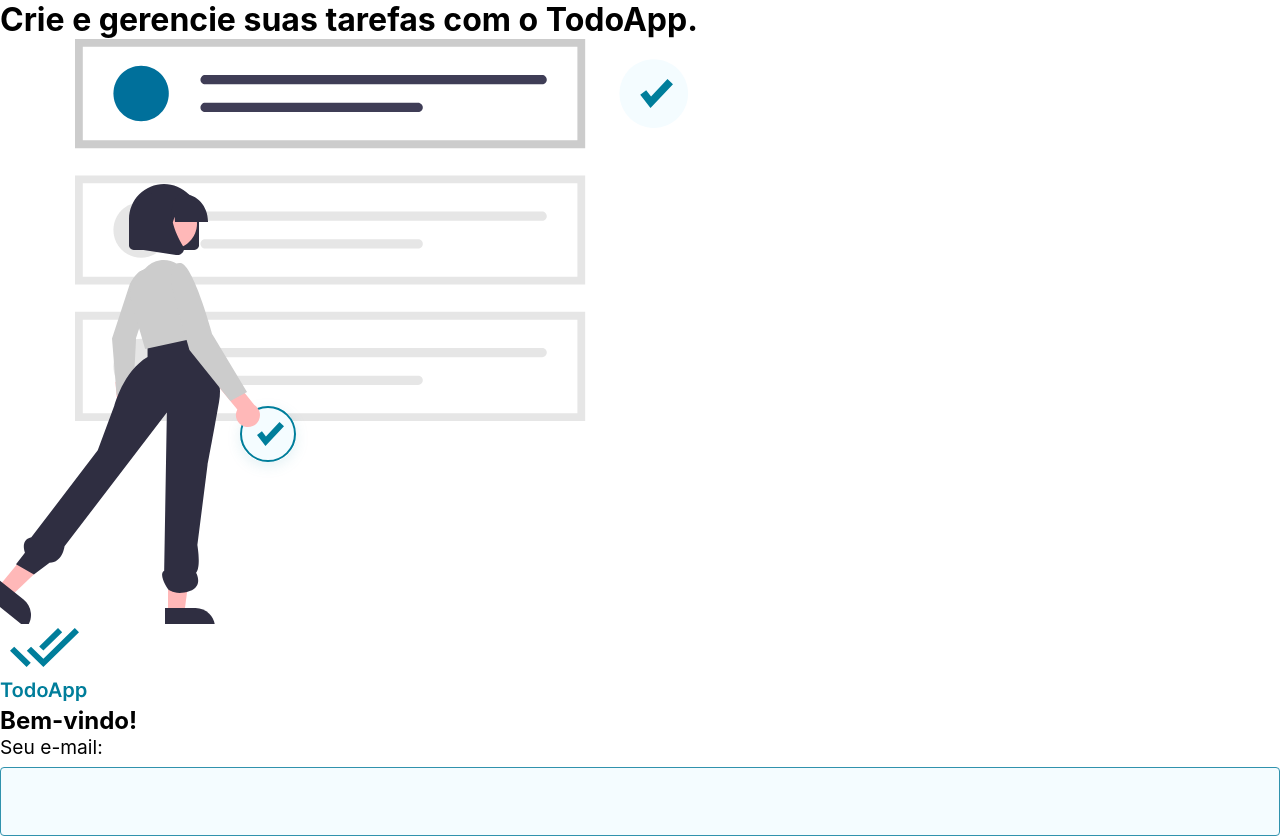
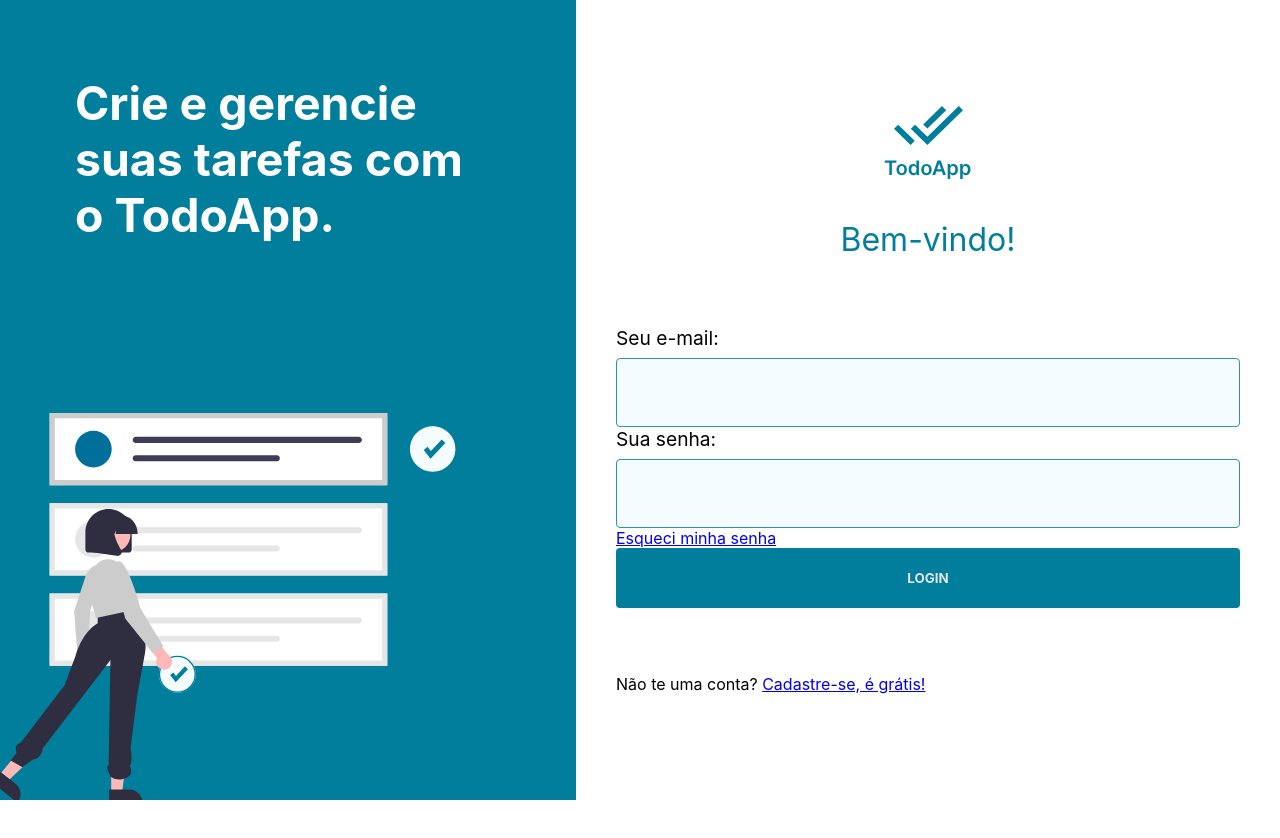
Before and after one commit to estefaneluz/to-do-frontend, a React (Create React App) app: page / in a window 1280 px wide. Shown: the top 838 px of the page. After the commit the page ends 800 px from the top, so only its background shows below. Built offline with nearby package versions, Linux system fonts and the light colour scheme.

Commit message:
STYLE: creating styled components for auth page

```diff
--- a/src/pages/Auth/index.tsx
+++ b/src/pages/Auth/index.tsx
@@ -1,6 +1,7 @@
 import React from 'react';
 import logo from '../../assets/Logo.svg';
 import authImage from '../../assets/auth-image.svg';
+import * as S from './styles';
 
 interface Props {
   children?: React.ReactNode;
@@ -8,20 +9,22 @@
 
 const Auth: React.FC<Props> = ({ children }) => {
   return (
-    <div data-testid="auth">
-      <div>
-        <h1>Crie e gerencie suas tarefas com o TodoApp.</h1>
+    <S.Container data-testid="auth">
+      <S.LeftWrapper>
+        <S.Title>Crie e gerencie suas tarefas com o TodoApp.</S.Title>
         <img
           src={authImage}
           alt="Ilustração de uma pessoa com uma lista de tarefas ao fundo."
         />
-      </div>
-      <div>
-        <img src={logo} alt="logo do To Do App" />
-        <h2>Bem-vindo!</h2>
+      </S.LeftWrapper>
+      <S.RightWrapper>
+        <S.WelcomeWrapper>
+          <img src={logo} alt="logo do To Do App" />
+          <S.WelcomeText>Bem-vindo!</S.WelcomeText>
+        </S.WelcomeWrapper>
         {children}
-      </div>
-    </div>
+      </S.RightWrapper>
+    </S.Container>
   );
 };
 
--- /dev/null
+++ b/src/pages/Auth/styles.ts
@@ -0,0 +1,62 @@
+import styled from 'styled-components';
+
+export const Container = styled.div`
+  width: 100%;
+  height: 100vh;
+  display: flex;
+`;
+
+export const Title = styled.h1`
+  padding: 75px 0 0 75px;
+  color: var(--clean-white-color);
+  width: 474px;
+  font-weight: 700;
+  font-size: 2.9em;
+`;
+
+export const LeftWrapper = styled.div`
+  width: 45%;
+  padding-right: 40px;
+  min-height: 100vh;
+  display: flex;
+  flex-direction: column;
+  justify-content: space-between;
+  background-color: var(--primary-color);
+
+  img {
+    width: 85%;
+    position: relative;
+    bottom: 0;
+  }
+`;
+
+export const RightWrapper = styled.div`
+  width: 55%;
+  padding: 40px;
+
+  display: flex;
+  flex-direction: column;
+  align-self: center;
+  justify-content: space-evenly;
+
+  height: 100vh;
+`;
+
+export const WelcomeWrapper = styled.div`
+  display: flex;
+  flex-direction: column;
+  align-items: center;
+
+  row-gap: 5vh;
+
+  img {
+    width: 88px;
+    height: 74px;
+  }
+`;
+
+export const WelcomeText = styled.h2`
+  color: var(--primary-color);
+  font-size: 2em;
+  font-weight: 400;
+`;
--- a/src/styles/index.ts
+++ b/src/styles/index.ts
@@ -9,6 +9,7 @@
     }
 
     :root {
+      --clean-white-color: #FFFFFF;
       --white-color: #E5E5E5;
       --light-color: #F4FCFF;
       --primary-color: #007E9B;
```
